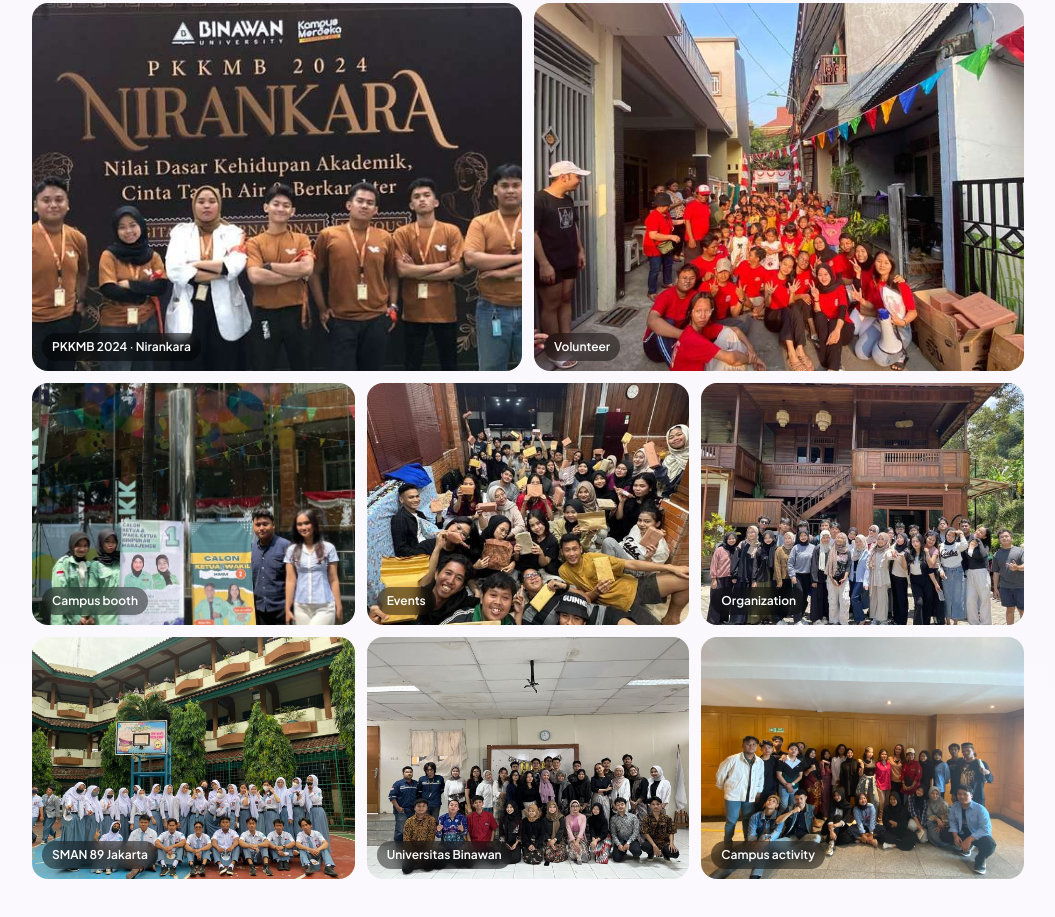
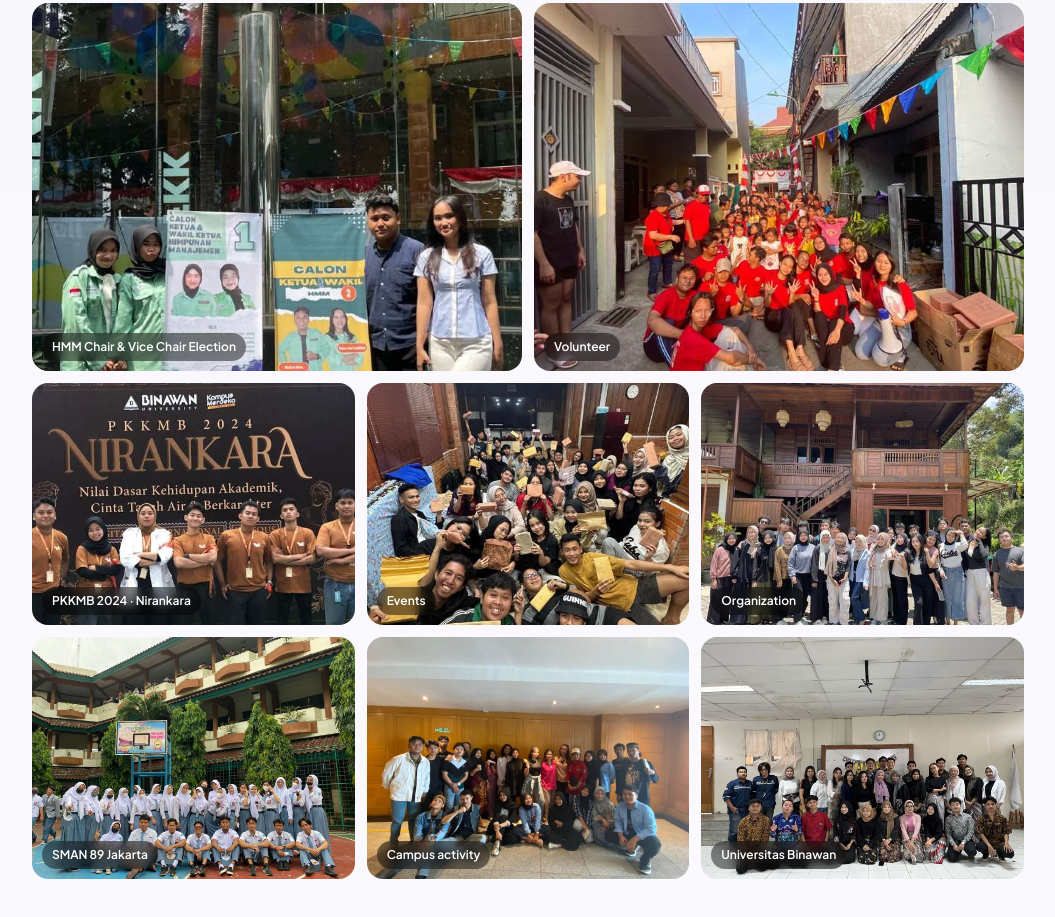
Before and after one commit to haikallhiraa-cloud/haikal-portfolio, a plain HTML site: page index.html in a window 1280 px wide. Shown: the part 4706-5623 px from the top of the page, without its empty margins (112-1167 px from the left). Drawn offline with Linux system fonts and the light colour scheme.

Commit message:
Reorder gallery photos and fix HMM election caption (#6)
Claude-Session: https://claude.ai/code/session_01Uay9unsqSByntfyjcd1Seo

Co-authored-by: Claude <noreply@anthropic.com>

```diff
--- a/index.html
+++ b/index.html
@@ -357,14 +357,14 @@ footer{padding:28px 0 40px;text-align:center;font-size:13px;color:var(--mute)}
    <p>Active in event committees, including the PKKMB Binawan 2024 "Nirankara" student orientation, as well as volunteer work.</p></div>
  </div>
  <div class="gal rv">
+  <figure><img src="img/vol3.jpg" alt="HMM chair and vice chair election" loading="eager"><figcaption>HMM Chair &amp; Vice Chair Election</figcaption></figure>
+  <figure><img src="img/vol1.jpg" alt="Volunteer activity" loading="eager"><figcaption>Volunteer</figcaption></figure>
   <figure><img src="img/vol2.jpg" alt="PKKMB Binawan 2024 Nirankara" loading="eager"><figcaption>PKKMB 2024 · Nirankara</figcaption></figure>
-  <figure><img src="img/vol1.jpg" alt="Volunteer activity" loading="eager"><figcaption>Volunteer</figcaption></figure>
-  <figure><img src="img/vol3.jpg" alt="Campus event booth" loading="eager"><figcaption>Campus booth</figcaption></figure>
   <figure><img src="img/vol4.jpg" alt="With event participants" loading="eager"><figcaption>Events</figcaption></figure>
   <figure><img src="img/vol5.jpg" alt="Organization activity" loading="eager"><figcaption>Organization</figcaption></figure>
   <figure><img src="img/edu1.jpg" alt="Class photo in SMAN 89 Jakarta uniforms" loading="eager"><figcaption>SMAN 89 Jakarta</figcaption></figure>
+  <figure><img src="img/edu3.jpg" alt="Group photo with classmates at a campus activity" loading="eager"><figcaption>Campus activity</figcaption></figure>
   <figure><img src="img/edu2.jpg" alt="Class photo at Universitas Binawan in batik attire" loading="eager"><figcaption>Universitas Binawan</figcaption></figure>
-  <figure><img src="img/edu3.jpg" alt="Group photo with classmates at a campus activity" loading="eager"><figcaption>Campus activity</figcaption></figure>
  </div>
 </div></section>
 
```
